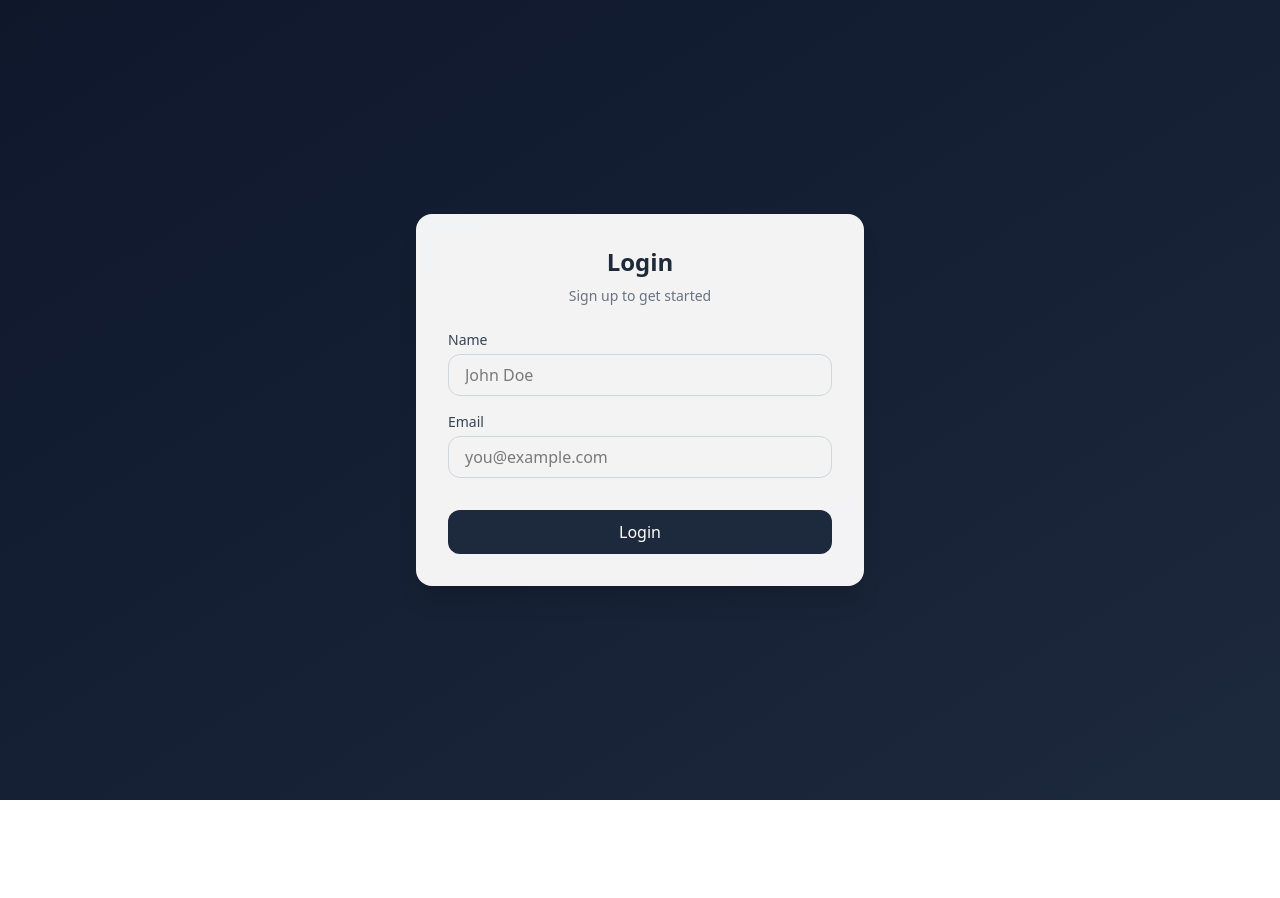
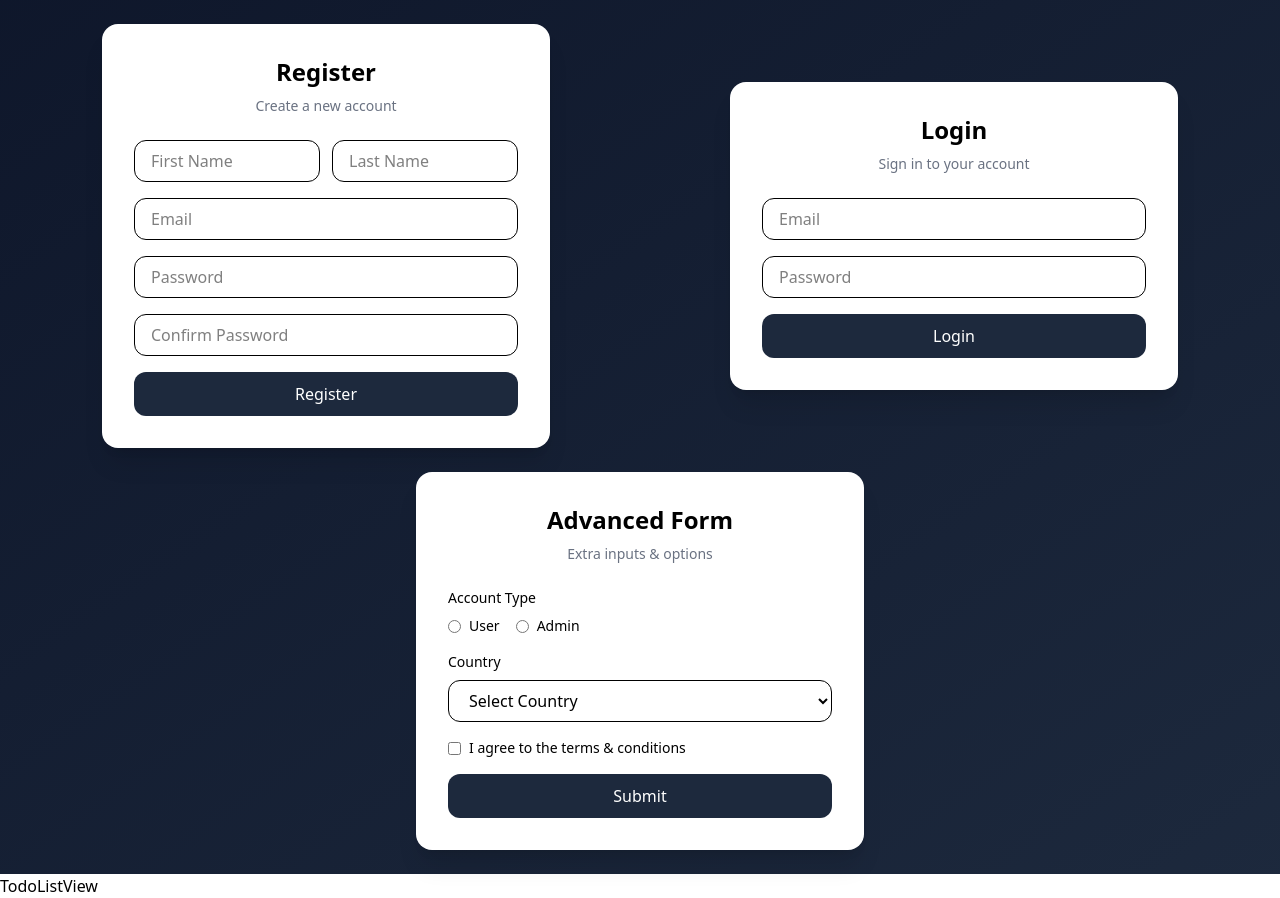
Before and after one commit to FaisalAlways/react-practice, a React (Vite) app: page / in a window 1280 px wide. Before the commit the page ends 800 px from the top, so only its background shows below. Built offline with nearby package versions, Linux system fonts and the light colour scheme.

Commit message:
working on todo list

```diff
--- /dev/null
+++ b/src/AuthDesigns .tsx
@@ -0,0 +1,224 @@
+import { useState } from "react";
+
+const AuthDesigns = () => {
+  const [email, setEmail] = useState("");
+  const [password, setPassword] = useState("");
+  const [registerFromData, setRegisterFormData] = useState({
+    firstName: "",
+    lastName: "",
+    email: "",
+    password: "",
+    confirmPassword: "",
+  });
+  const [advancedFromData, setAdvancedFromData] = useState({
+    role: "",
+    country: "",
+    terms: false,
+  });
+
+  const handleLoginSubmit = (e) => {
+    e.preventDefault();
+    console.log("Email:", email);
+    console.log("Password:", password);
+  };
+
+  const handleRegisterSubmit = (e) => {
+    e.preventDefault();
+    console.log("Register Data:", registerFromData);
+  };
+
+  const handleRegisterChange = (e) => {
+    const { name, value } = e.target;
+    setRegisterFormData((prev) => ({
+      ...prev,
+      [name]: value,
+    }));
+  };
+
+  const handleAdvancedSubmit = (e) => {
+    e.preventDefault();
+    console.log("Advanced Data:", advancedFromData);
+  };
+
+  const handleAdvancedChange = (e) => {
+    const { name, type, value, checked } = e.target;
+    setAdvancedFromData((prev) => ({
+      ...prev,
+      [name]: type === "checkbox" ? checked : value,
+    }));
+  };
+
+  return (
+    <div className="min-h-screen bg-linear-to-br from-slate-900 to-slate-800 p-6 flex flex-wrap gap-6 justify-around items-center">
+      {/* REGISTER FORM */}
+      <div className="w-full max-w-md bg-white rounded-2xl shadow-xl p-8">
+        <h2 className="text-2xl font-bold text-center mb-2">Register</h2>
+        <p className="text-sm text-gray-500 text-center mb-6">
+          Create a new account
+        </p>
+
+        <form className="space-y-4" onSubmit={handleRegisterSubmit}>
+          <div className="flex gap-3">
+            <input
+              name="firstName"
+              type="text"
+              value={registerFromData.firstName}
+              onChange={handleRegisterChange}
+              placeholder="First Name"
+              className="w-1/2 rounded-xl border px-4 py-2 focus:ring-2 focus:ring-slate-700 outline-none"
+            />
+            <input
+              name="lastName"
+              type="text"
+              value={registerFromData.lastName}
+              onChange={handleRegisterChange}
+              placeholder="Last Name"
+              className="w-1/2 rounded-xl border px-4 py-2 focus:ring-2 focus:ring-slate-700 outline-none"
+            />
+          </div>
+
+          <input
+            name="email"
+            type="email"
+            value={registerFromData.email}
+            onChange={handleRegisterChange}
+            placeholder="Email"
+            className="w-full rounded-xl border px-4 py-2 focus:ring-2 focus:ring-slate-700 outline-none"
+          />
+
+          <input
+            name="password"
+            type="password"
+            value={registerFromData.password}
+            onChange={handleRegisterChange}
+            placeholder="Password"
+            className="w-full rounded-xl border px-4 py-2 focus:ring-2 focus:ring-slate-700 outline-none"
+          />
+
+          <input
+            name="confirmPassword"
+            type="password"
+            value={registerFromData.confirmPassword}
+            onChange={handleRegisterChange}
+            placeholder="Confirm Password"
+            className="w-full rounded-xl border px-4 py-2 focus:ring-2 focus:ring-slate-700 outline-none"
+          />
+
+          <button
+            type="submit"
+            className="w-full bg-slate-800 text-white py-2.5 rounded-xl hover:bg-slate-900 transition cursor-pointer"
+          >
+            Register
+          </button>
+        </form>
+      </div>
+
+      {/* LOGIN FORM */}
+      <div className="w-full max-w-md bg-white rounded-2xl shadow-xl p-8">
+        <h2 className="text-2xl font-bold text-center mb-2">Login</h2>
+        <p className="text-sm text-gray-500 text-center mb-6">
+          Sign in to your account
+        </p>
+
+        <form className="space-y-4" onSubmit={handleLoginSubmit}>
+          <input
+            type="email"
+            value={email}
+            onChange={(e) => setEmail(e.target.value)}
+            placeholder="Email"
+            className="w-full rounded-xl border px-4 py-2 focus:ring-2 focus:ring-slate-700 outline-none"
+          />
+
+          <input
+            type="password"
+            value={password}
+            onChange={(e) => setPassword(e.target.value)}
+            placeholder="Password"
+            className="w-full rounded-xl border px-4 py-2 focus:ring-2 focus:ring-slate-700 outline-none"
+          />
+
+          <button
+            type="submit"
+            className="w-full bg-slate-800 text-white py-2.5 rounded-xl hover:bg-slate-900 transition cursor-pointer"
+          >
+            Login
+          </button>
+        </form>
+      </div>
+
+      {/* ADVANCED FORM */}
+      <div className="w-full max-w-md bg-white rounded-2xl shadow-xl p-8">
+        <h2 className="text-2xl font-bold text-center mb-2">Advanced Form</h2>
+        <p className="text-sm text-gray-500 text-center mb-6">
+          Extra inputs & options
+        </p>
+
+        <form className="space-y-4" onSubmit={handleAdvancedSubmit}>
+          {/* RADIO */}
+          <div>
+            <p className="text-sm font-medium mb-2">Account Type</p>
+            <div className="flex gap-4">
+              <label className="flex items-center gap-2 text-sm">
+                <input
+                  type="radio"
+                  name="role"
+                  value="User"
+                  checked={advancedFromData.role === "User"}
+                  onChange={handleAdvancedChange}
+                />
+                User
+              </label>
+              <label className="flex items-center gap-2 text-sm">
+                <input
+                  type="radio"
+                  name="role"
+                  value="Admin"
+                  checked={advancedFromData.role === "Admin"}
+                  onChange={handleAdvancedChange}
+                />
+                Admin
+              </label>
+            </div>
+          </div>
+
+          {/* SELECT */}
+          <label htmlFor="country" className="block text-sm font-medium mb-2">
+            Country
+          </label>
+          <select
+            id="country"
+            name="country"
+            value={advancedFromData.country}
+            onChange={handleAdvancedChange}
+            className="w-full rounded-xl border px-4 py-2 focus:ring-2 focus:ring-slate-700 outline-none"
+          >
+            <option>Select Country</option>
+            <option>Bangladesh</option>
+            <option>India</option>
+            <option>USA</option>
+          </select>
+
+          {/* CHECKBOX */}
+          <label className="flex items-center gap-2 text-sm">
+            <input
+              type="checkbox"
+              name="terms"
+              checked={advancedFromData.terms}
+              onChange={handleAdvancedChange}
+            />
+            I agree to the terms & conditions
+          </label>
+
+          <button
+            type="submit"
+            className="w-full bg-slate-800 text-white py-2.5 rounded-xl hover:bg-slate-900 transition cursor-pointer"
+          >
+            Submit
+          </button>
+        </form>
+      </div>
+    </div>
+  );
+};
+
+export default AuthDesigns;
--- a/src/LoginForm.tsx
+++ /dev/null
@@ -1,61 +0,0 @@
-import { useState } from "react";
-const LoginForm = () => {
-  const [name, setName] = useState("");
-  const [email, setEmail] = useState("");
-
-  const handelSubmit = (e) => {
-    e.preventDefault();
-    console.log("name:", name);
-    console.log("email:", email);
-  };
-
-  return (
-    <div className="min-h-screen flex items-center justify-center bg-linear-to-br from-slate-900 to-slate-800 p-4">
-      <div className="w-full max-w-md bg-white/95 backdrop-blur rounded-2xl shadow-xl p-8">
-        <h2 className="text-2xl font-bold text-gray-800 mb-2 text-center">
-          Login
-        </h2>
-        <p className="text-gray-500 text-sm text-center mb-6">
-          Sign up to get started
-        </p>
-
-        <form className="space-y-4" onSubmit={handelSubmit}>
-          <div>
-            <label className="block text-sm font-medium text-gray-700 mb-1">
-              Name
-            </label>
-            <input
-              type="text"
-              value={name}
-              onChange={(e) => setName(e.target.value)}
-              placeholder="John Doe"
-              className="w-full rounded-xl border border-gray-300 px-4 py-2 focus:outline-none focus:ring-2 focus:ring-slate-700"
-            />
-          </div>
-
-          <div>
-            <label className="block text-sm font-medium text-gray-700 mb-1">
-              Email
-            </label>
-            <input
-              type="email"
-              value={email}
-              onChange={(e) => setEmail(e.target.value)}
-              placeholder="you@example.com"
-              className="w-full rounded-xl border border-gray-300 px-4 py-2 focus:outline-none focus:ring-2 focus:ring-slate-700"
-            />
-          </div>
-
-          <button
-            type="submit"
-            className="w-full mt-4 rounded-xl bg-slate-800 text-white py-2.5 font-medium hover:bg-slate-900 transition cursor-pointer"
-          >
-            Login
-          </button>
-        </form>
-      </div>
-    </div>
-  );
-};
-
-export default LoginForm;
--- /dev/null
+++ b/src/TodoListView.tsx
@@ -0,0 +1,9 @@
+import React from 'react'
+
+const TodoListView = () => {
+  return (
+    <div>TodoListView</div>
+  )
+}
+
+export default TodoListView
--- a/src/main.tsx
+++ b/src/main.tsx
@@ -1,9 +1,9 @@
 import { StrictMode } from "react";
 import { createRoot } from "react-dom/client";
 import "./index.css";
-import LoginFrom from "./LoginForm";
+import AuthDesigns from "./AuthDesigns ";
+import TodoListView from "./TodoListView";
 // import App from "./App";
-
 // import{ Button} from "./Button";
 // const mainButton = "Press Here";
 
@@ -11,6 +11,7 @@ createRoot(document.getElementById("root")!).render(
   <StrictMode>
     {/* <App /> */}
     {/* <Button name={mainButton} abs="blue"/> */}
-    <LoginFrom />
+    <AuthDesigns />
+    <TodoListView />
   </StrictMode>,
 );
```
